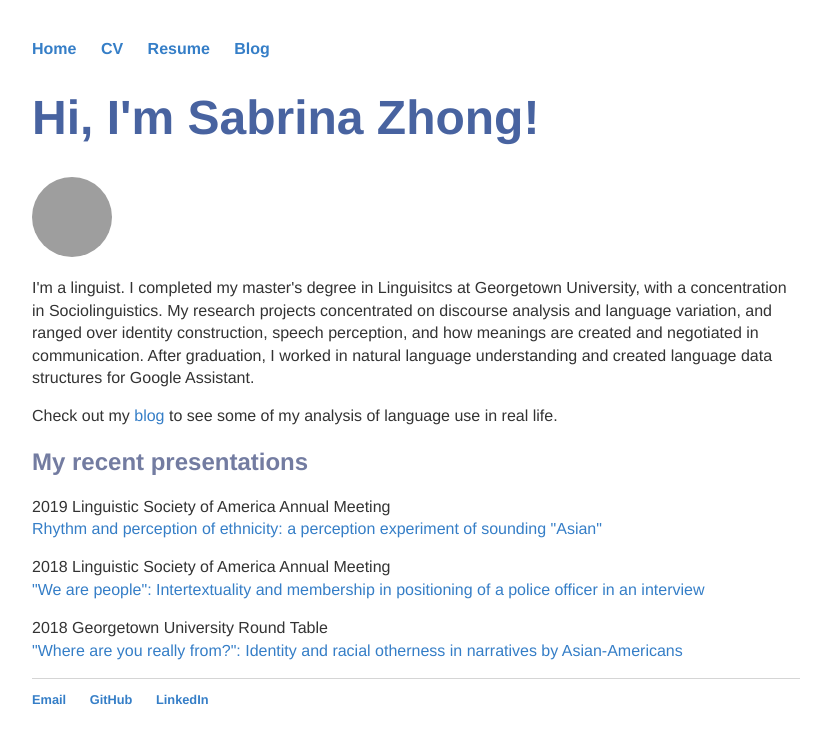
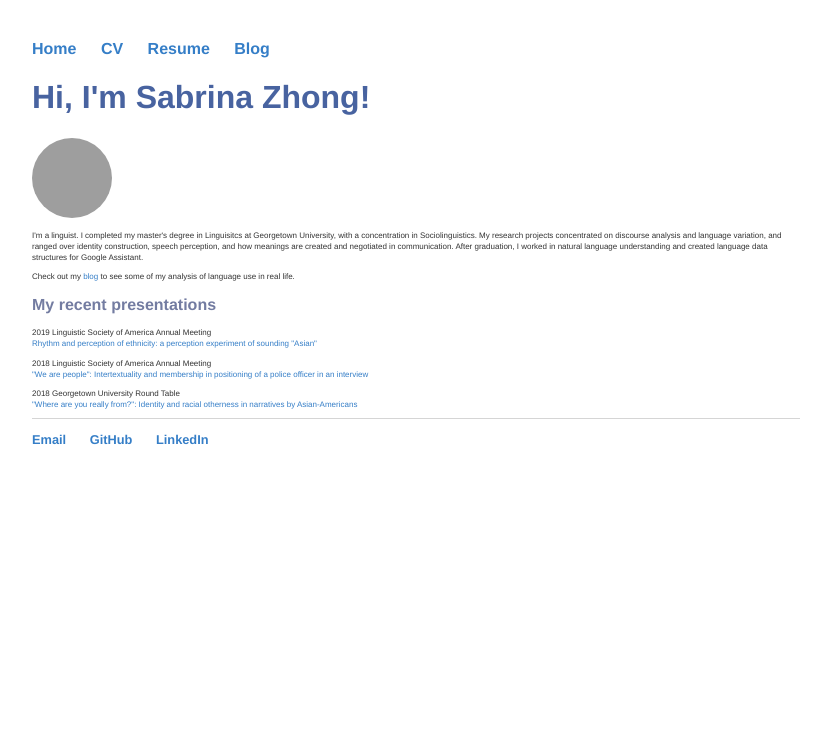
Before and after one commit to sabrinazhong/sabrinazhong.github.io, a Jekyll site: the page built from index.html, in a window 1280 px wide. Shown: the top 744 px of the page, without its empty margins (224-1055 px from the left). Built offline with Jekyll 4.4.1, drawn with Linux system fonts in a browser that asks for light colours; grey boxes are pictures that could not be loaded.

Commit message:
Update main.css

```diff
--- a/css/main.css
+++ b/css/main.css
@@ -20,17 +20,17 @@
     text-decoration: underline;
 }
 h1 {
-    font-size: 3em;
+    font-size: 2em;
     font-family:'Helvetica', 'Arial', 'Sans-Serif';
     color: #4863A0;
 }
 h2 {
-    font-size: 1.5em;
+    font-size: 1.0em;
     font-family:'Helvetica', 'Arial', 'Sans-Serif';
     color: #737CA1;
 }
 p {
-    font-size: 1.0em;
+    font-size: 0.5em;
     line-height: 1.4em;
     color: #333;
     font-family:'Helvetica', 'Arial', 'Sans-Serif';
```
